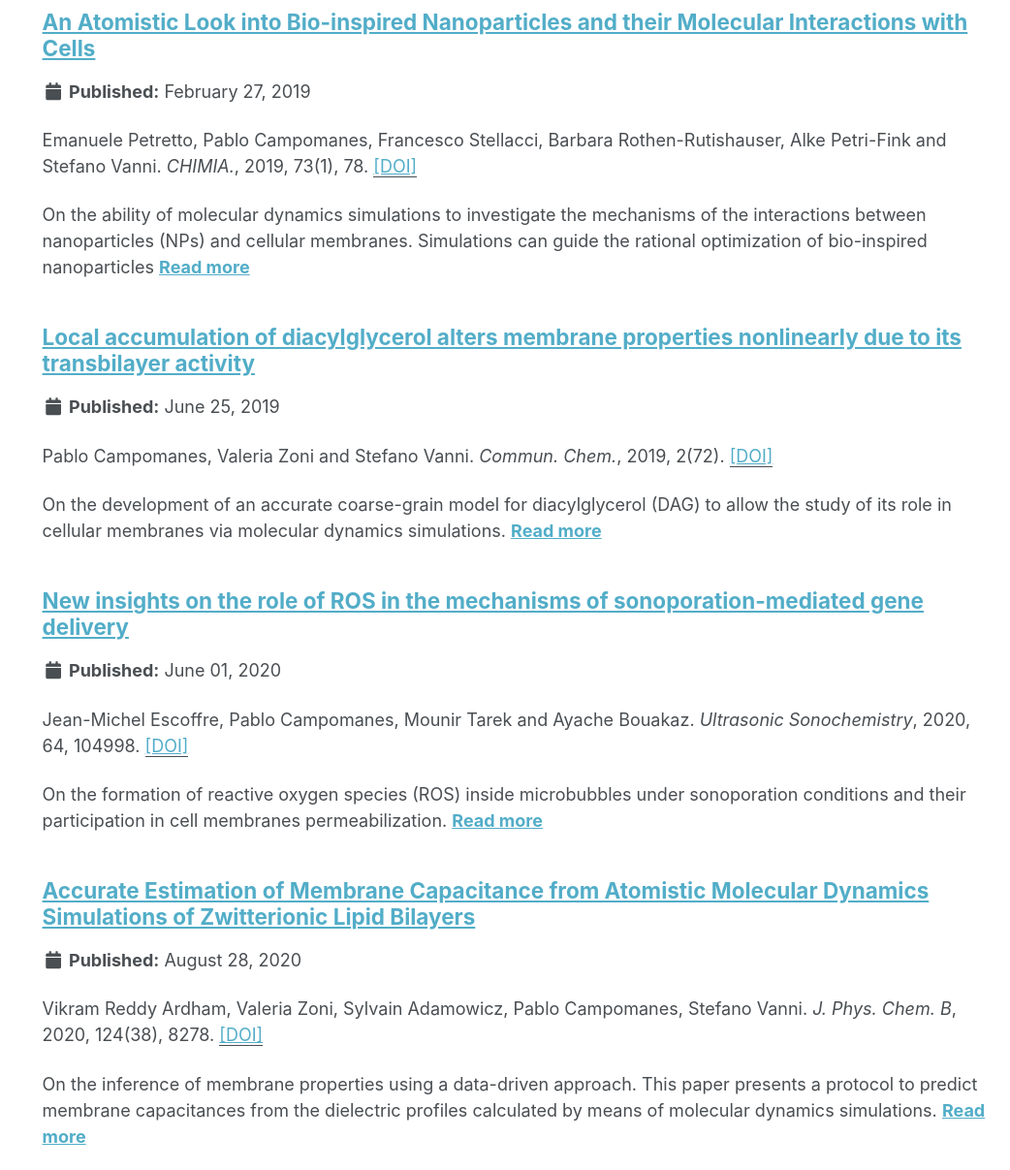
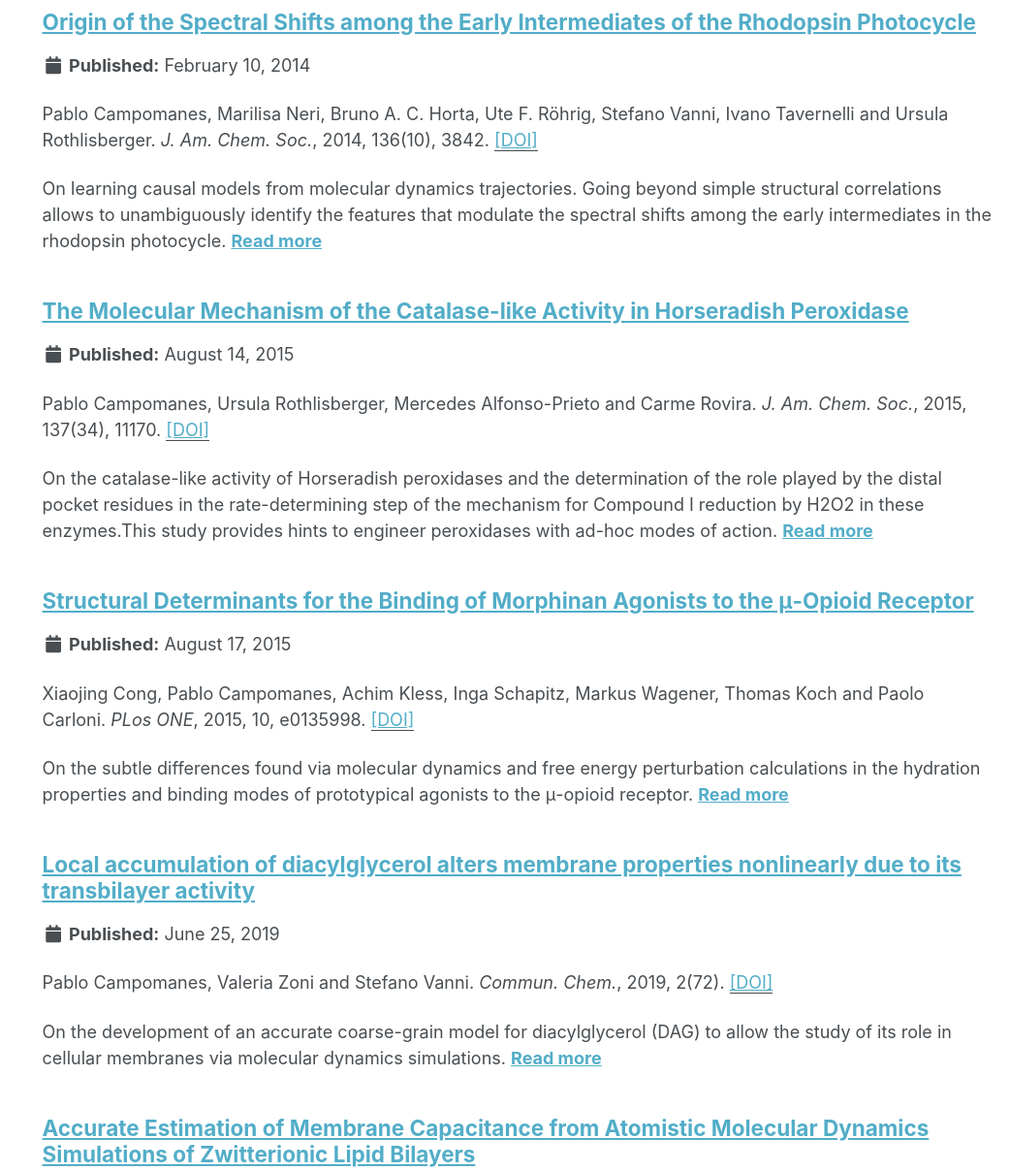
Before and after one commit to pblcampomanes/pblcampomanes.github.io, a plain HTML site: page collection-archive/index.html in a window 1280 px wide. Shown: the part 1063-2270 px from the top of the page at 97% size, without its empty margins (238-1280 px from the left). Drawn offline with nearby package versions, Linux system fonts and the light colour scheme; some packages are replaced by stand-ins of ours; a web font is replaced by a local one.

Commit message:
Add files via upload

```diff
--- a/collection-archive/index.html
+++ b/collection-archive/index.html
@@ -229,6 +229,8 @@
 
 
 
+        <li><a href="http://orcid.org/0000-0001-9229-8323"><i class="ai ai-orcid-square ai-fw"></i> ORCID</a></li>
+
 
 
     </ul>
@@ -358,7 +360,7 @@
 
     <h2 class="archive__item-title" itemprop="headline">
 
-        <a href="https://pblcampomanes.github.io/publication/2019-02-27-NPsCHIMIA" rel="permalink">An Atomistic Look into Bio-inspired Nanoparticles and their Molecular Interactions with Cells
+        <a href="https://pblcampomanes.github.io/publication/2014-02-10-CausalitySpectraRhodopsin" rel="permalink">Origin of the Spectral Shifts among the Early Intermediates of the Rhodopsin Photocycle
 </a>
 
     </h2>
@@ -366,16 +368,92 @@
 
 
 
-         <p class="page__date"><strong><i class="fa fa-fw fa-calendar" aria-hidden="true"></i> Published:</strong> <time datetime="2019-02-27T00:00:00-08:00">February 27, 2019</time></p>
+         <p class="page__date"><strong><i class="fa fa-fw fa-calendar" aria-hidden="true"></i> Published:</strong> <time datetime="2014-02-10T00:00:00-08:00">February 10, 2014</time></p>
 
 
 
-      <p>Emanuele Petretto, Pablo Campomanes, Francesco Stellacci, Barbara Rothen-Rutishauser, Alke Petri-Fink and Stefano Vanni. <i>CHIMIA.</i>, 2019, 73(1), 78. <a href="https://doi.org/10.2533/chimia.2019.78"><u>[DOI]</u></a></p>
+      <p>Pablo Campomanes, Marilisa Neri, Bruno A. C. Horta, Ute F. Röhrig, Stefano Vanni, Ivano Tavernelli and Ursula Rothlisberger. <i>J. Am. Chem. Soc.</i>, 2014, 136(10), 3842. <a href="https://doi.org/10.1021/ja411303v"><u>[DOI]</u></a></p>
 
 
 
-    <p class="archive__item-excerpt" itemprop="description"><p>On the ability of molecular dynamics simulations to investigate the mechanisms of the interactions between nanoparticles (NPs) and cellular membranes. Simulations can guide the rational optimization of bio-inspired nanoparticles
-<strong><a href="https://pblcampomanes.github.io/publication/2019-02-27-NPsCHIMIA" rel="permalink"> Read more</a></strong></p></p>
+    <p class="archive__item-excerpt" itemprop="description"><p>On learning causal models from molecular dynamics trajectories. Going beyond simple structural correlations allows to unambiguously identify the features that modulate the spectral shifts among the early intermediates in the rhodopsin photocycle.
+<strong><a href="https://pblcampomanes.github.io/publication/2014-02-10-CausalitySpectraRhodopsin" rel="permalink"> Read more</a></strong></p></p>
+
+
+  </article>
+</div>
+
+
+
+
+
+
+
+
+
+
+<div class="list__item">
+  <article class="archive__item" itemscope itemtype="http://schema.org/CreativeWork">
+
+
+    <h2 class="archive__item-title" itemprop="headline">
+
+        <a href="https://pblcampomanes.github.io/publication/2015-08-14-HorseradishPeroxidase" rel="permalink">The Molecular Mechanism of the Catalase-like Activity in Horseradish Peroxidase
+</a>
+
+    </h2>
+
+
+
+
+         <p class="page__date"><strong><i class="fa fa-fw fa-calendar" aria-hidden="true"></i> Published:</strong> <time datetime="2015-08-14T00:00:00-07:00">August 14, 2015</time></p>
+
+
+
+      <p>Pablo Campomanes, Ursula Rothlisberger, Mercedes Alfonso-Prieto and Carme Rovira. <i>J. Am. Chem. Soc.</i>, 2015, 137(34), 11170. <a href="https://doi.org/10.1021/jacs.5b06796"><u>[DOI]</u></a></p>
+
+
+
+    <p class="archive__item-excerpt" itemprop="description"><p>On the catalase-like activity of Horseradish peroxidases and the determination of the role played by the distal pocket residues in the rate-determining step of the mechanism for Compound I reduction by H2O2 in these enzymes.This study provides hints to engineer peroxidases with ad-hoc modes of action.
+<strong><a href="https://pblcampomanes.github.io/publication/2015-08-14-HorseradishPeroxidase" rel="permalink"> Read more</a></strong></p></p>
+
+
+  </article>
+</div>
+
+
+
+
+
+
+
+
+
+
+<div class="list__item">
+  <article class="archive__item" itemscope itemtype="http://schema.org/CreativeWork">
+
+
+    <h2 class="archive__item-title" itemprop="headline">
+
+        <a href="https://pblcampomanes.github.io/publication/2015-08-17-Morphinan_muOR" rel="permalink">Structural Determinants for the Binding of Morphinan Agonists to the μ-Opioid Receptor
+</a>
+
+    </h2>
+
+
+
+
+         <p class="page__date"><strong><i class="fa fa-fw fa-calendar" aria-hidden="true"></i> Published:</strong> <time datetime="2015-08-17T00:00:00-07:00">August 17, 2015</time></p>
+
+
+
+      <p>Xiaojing Cong, Pablo Campomanes, Achim Kless, Inga Schapitz, Markus Wagener, Thomas Koch and Paolo Carloni. <i>PLos ONE</i>, 2015, 10, e0135998. <a href="https://doi.org/10.1371/journal.pone.0135998"><u>[DOI]</u></a></p>
+
+
+
+    <p class="archive__item-excerpt" itemprop="description"><p>On the subtle differences found via molecular dynamics and free energy perturbation calculations in the hydration properties and binding modes of prototypical agonists to the μ-opioid receptor.
+<strong><a href="https://pblcampomanes.github.io/publication/2015-08-17-Morphinan_muOR" rel="permalink"> Read more</a></strong></p></p>
 
 
   </article>
@@ -434,7 +512,7 @@
 
     <h2 class="archive__item-title" itemprop="headline">
 
-        <a href="https://pblcampomanes.github.io/publication/2020-06-01-Sonoporation" rel="permalink">New insights on the role of ROS in the mechanisms of sonoporation-mediated gene delivery
+        <a href="https://pblcampomanes.github.io/publication/2020-08-28-MemCap" rel="permalink">Accurate Estimation of Membrane Capacitance from Atomistic Molecular Dynamics Simulations of Zwitterionic Lipid Bilayers
 </a>
 
     </h2>
@@ -442,16 +520,16 @@
 
 
 
-         <p class="page__date"><strong><i class="fa fa-fw fa-calendar" aria-hidden="true"></i> Published:</strong> <time datetime="2020-06-01T00:00:00-07:00">June 01, 2020</time></p>
+         <p class="page__date"><strong><i class="fa fa-fw fa-calendar" aria-hidden="true"></i> Published:</strong> <time datetime="2020-08-28T00:00:00-07:00">August 28, 2020</time></p>
 
 
 
-      <p>Jean-Michel Escoffre, Pablo Campomanes, Mounir Tarek and Ayache Bouakaz. <i>Ultrasonic Sonochemistry</i>, 2020, 64, 104998. <a href="https://doi.org/10.1016/j.ultsonch.2020.104998"><u>[DOI]</u></a></p>
+      <p>Vikram Reddy Ardham, Valeria Zoni, Sylvain Adamowicz, Pablo Campomanes, Stefano Vanni. <i>J. Phys. Chem. B</i>, 2020, 124(38), 8278. <a href="https://doi.org/10.1021/acs.jpcb.0c03145"><u>[DOI]</u></a></p>
 
 
 
-    <p class="archive__item-excerpt" itemprop="description"><p>On the formation of reactive oxygen species (ROS) inside microbubbles under sonoporation conditions and their participation in cell membranes permeabilization.
-<strong><a href="https://pblcampomanes.github.io/publication/2020-06-01-Sonoporation" rel="permalink"> Read more</a></strong></p></p>
+    <p class="archive__item-excerpt" itemprop="description"><p>On the inference of membrane properties using a data-driven approach. This paper presents a protocol to predict membrane capacitances from the dielectric profiles calculated by means of molecular dynamics simulations.
+<strong><a href="https://pblcampomanes.github.io/publication/2020-08-28-MemCap" rel="permalink"> Read more</a></strong></p></p>
 
 
   </article>
@@ -472,7 +550,7 @@
 
     <h2 class="archive__item-title" itemprop="headline">
 
-        <a href="https://pblcampomanes.github.io/publication/2020-08-28-MemCap" rel="permalink">Accurate Estimation of Membrane Capacitance from Atomistic Molecular Dynamics Simulations of Zwitterionic Lipid Bilayers
+        <a href="https://pblcampomanes.github.io/publication/2021-12-08-DAGTAGallatomff" rel="permalink">Recharging your fats: CHARMM36 parameters for neutral lipids triacylglycerol and diacylglycerol
 </a>
 
     </h2>
@@ -480,16 +558,16 @@
 
 
 
-         <p class="page__date"><strong><i class="fa fa-fw fa-calendar" aria-hidden="true"></i> Published:</strong> <time datetime="2020-08-28T00:00:00-07:00">August 28, 2020</time></p>
+         <p class="page__date"><strong><i class="fa fa-fw fa-calendar" aria-hidden="true"></i> Published:</strong> <time datetime="2021-12-08T00:00:00-08:00">December 08, 2021</time></p>
 
 
 
-      <p>Vikram Reddy Ardham, Valeria Zoni, Sylvain Adamowicz, Pablo Campomanes, Stefano Vanni. <i>J. Phys. Chem. B</i>, 2020, 124(38), 8278. <a href="https://doi.org/10.1021/acs.jpcb.0c03145"><u>[DOI]</u></a></p>
+      <p>Pablo Campomanes, Janak Prabhu, Valeria Zoni and Stefano Vanni. <i>Biophysical Reports</i>, 2021, 1, 100034. <a href="https://doi.org/10.1016/j.bpr.2021.100034"><u>[DOI]</u></a></p>
 
 
 
-    <p class="archive__item-excerpt" itemprop="description"><p>On the inference of membrane properties using a data-driven approach. This paper presents a protocol to predict membrane capacitances from the dielectric profiles calculated by means of molecular dynamics simulations.
-<strong><a href="https://pblcampomanes.github.io/publication/2020-08-28-MemCap" rel="permalink"> Read more</a></strong></p></p>
+    <p class="archive__item-excerpt" itemprop="description"><p>On the development of accurate CHARMM36-compatible parameters for diacylglycerols and triacylglycerols.
+<strong><a href="https://pblcampomanes.github.io/publication/2021-12-08-DAGTAGallatomff" rel="permalink"> Read more</a></strong></p></p>
 
 
   </article>
@@ -761,7 +839,7 @@
   </ul>
 </div>
 
-<div class="page__footer-copyright">&copy; 2020 Pablo Campomanes. Powered by <a href="http://jekyllrb.com" rel="nofollow">Jekyll</a> &amp; <a href="https://github.com/academicpages/academicpages.github.io">AcademicPages</a>, a fork of <a href="https://mademistakes.com/work/minimal-mistakes-jekyll-theme/" rel="nofollow">Minimal Mistakes</a>.</div>
+<div class="page__footer-copyright">&copy; 2022 Pablo Campomanes. Powered by <a href="http://jekyllrb.com" rel="nofollow">Jekyll</a> &amp; <a href="https://github.com/academicpages/academicpages.github.io">AcademicPages</a>, a fork of <a href="https://mademistakes.com/work/minimal-mistakes-jekyll-theme/" rel="nofollow">Minimal Mistakes</a>.</div>
 
       </footer>
     </div>
```
